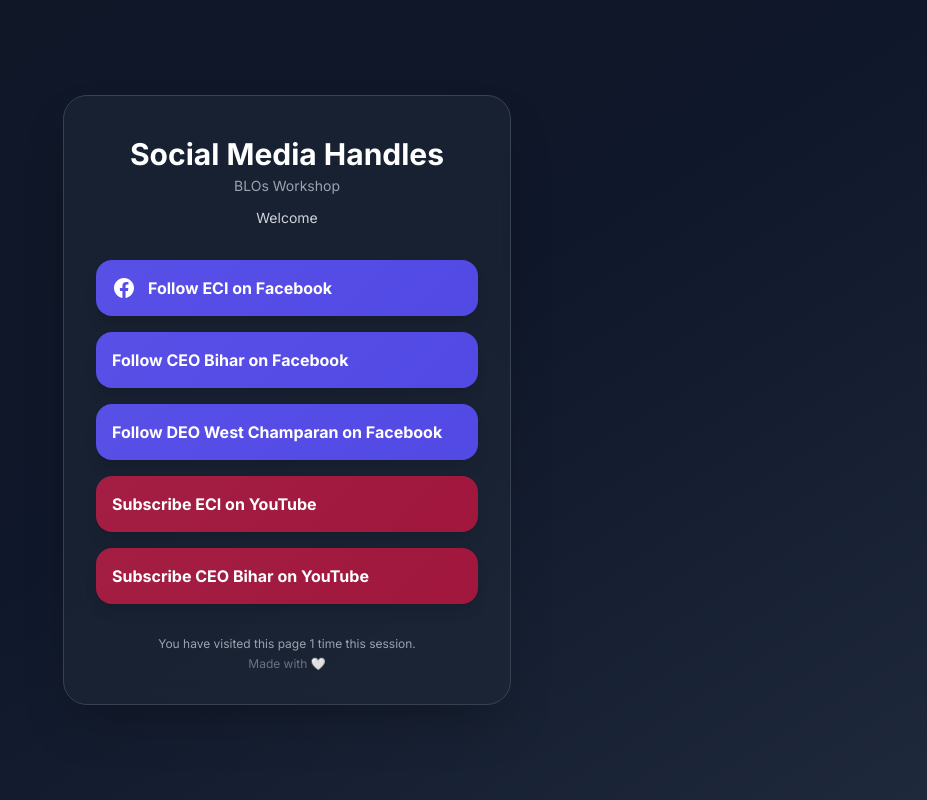
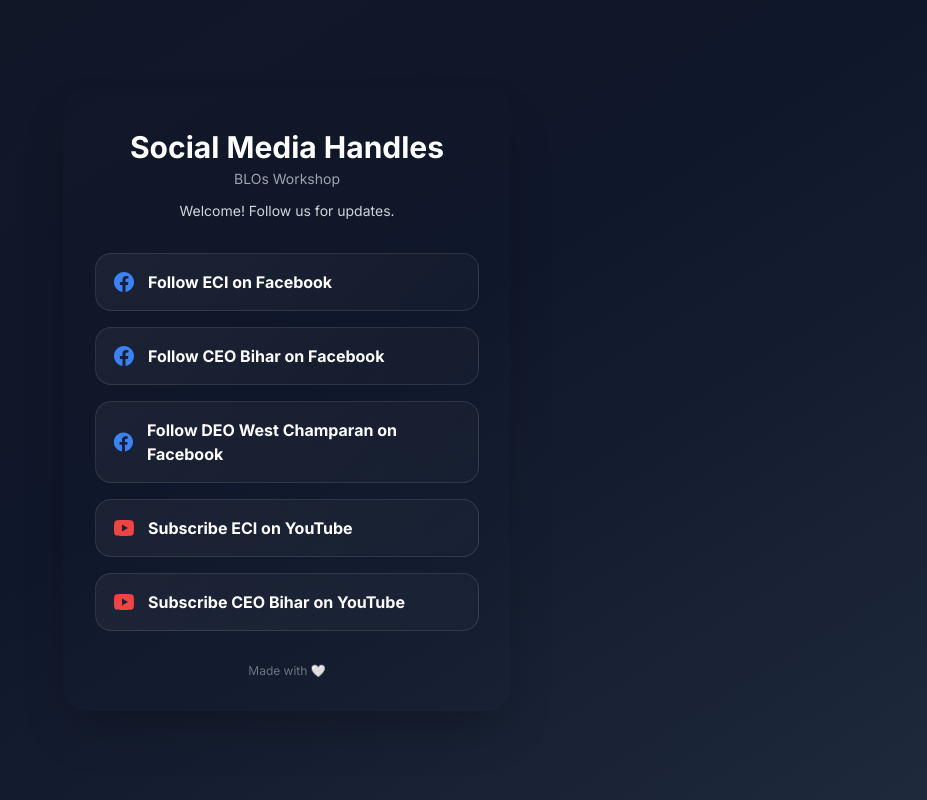
Before and after one commit to itmwestchamparan/workshop, a plain HTML site: page index.html in a window 1280 px wide. Shown: the whole page, without its empty margins (353-1280 px from the left). Drawn offline with nearby package versions, Linux system fonts and the light colour scheme.

Commit message:
Update index.html

```diff
--- a/index.html
+++ b/index.html
@@ -20,84 +20,75 @@
     .animate-fade-in {
       animation: fadeIn 0.6s ease-out forwards;
     }
-    .social-link-fb, .social-link-yt {
+    .card {
+      backdrop-filter: blur(6px);
       background: linear-gradient(135deg, rgba(255,255,255,0.05) 0%, rgba(255,255,255,0.02) 100%);
-      backdrop-filter: blur(2px);
+      border: 1px solid rgba(255, 255, 255, 0.1);
     }
-    .social-link-fb {
-      background-color: #4f46e5;
-    }
-    .social-link-fb:hover {
-      background-color: #4338ca;
-    }
-    .social-link-yt {
-      background-color: #9f1239;
-    }
-    .social-link-yt:hover {
-      background-color: #881337;
+    .card:hover {
+      box-shadow: 0 0 25px rgba(255, 255, 255, 0.15);
+      transform: scale(1.05);
     }
   </style>
 </head>
 <body class="bg-gradient-to-br from-gray-900 via-slate-900 to-slate-800 min-h-screen flex items-center justify-center p-4">
 
-  <div class="w-full max-w-md mx-auto bg-gray-800/60 backdrop-blur-md rounded-3xl shadow-2xl p-8 border border-gray-700 animate-fade-in">
+  <div class="w-full max-w-md mx-auto rounded-3xl shadow-2xl p-8 animate-fade-in">
 
     <div class="flex flex-col items-center text-center">
       <h1 class="text-3xl font-bold text-white mt-2">Social Media Handles</h1>
       <p class="text-sm text-gray-400 mt-1">BLOs Workshop</p>
-      <p class="text-sm text-gray-300 mt-3 max-w-xs">Welcome</p>
+      <p class="text-sm text-gray-300 mt-3 max-w-xs">Welcome! Follow us for updates.</p>
     </div>
 
     <div class="mt-8 space-y-4">
-      <!-- Facebook Link 1 -->
+
       <a href="https://www.facebook.com/ECI/" target="_blank" rel="noopener noreferrer"
-        class="social-link-fb group flex items-center justify-between w-full text-white font-semibold p-4 rounded-2xl transition-all duration-300 transform hover:scale-105 shadow-lg">
-        <div class="flex items-center">
-          <svg class="w-6 h-6 mr-3" fill="currentColor" viewBox="0 0 24 24">
-            <path d="M22 12c0-5.523-4.477-10-10-10S2 6.477 2 12c0 4.991 3.657 9.128 8.438 9.878v-6.987h-2.54V12h2.54V9.797c0-2.506 1.492-3.89 3.777-3.89 1.094 0 2.238.195 2.238.195v2.46h-1.26c-1.243 0-1.63.771-1.63 1.562V12h2.773l-.443 2.89h-2.33v6.988C18.343 21.128 22 16.991 22 12z"/>
-          </svg>
-          Follow ECI on Facebook
-        </div>
+        class="card group flex items-center w-full text-white font-semibold p-4 rounded-2xl transition-all duration-300 transform">
+        <svg class="w-6 h-6 mr-3 text-blue-500" fill="currentColor" viewBox="0 0 24 24">
+          <path d="M22 12c0-5.523-4.477-10-10-10S2 6.477 2 12c0 4.991 3.657 9.128 8.438 9.878v-6.987h-2.54V12h2.54V9.797c0-2.506 1.492-3.89 3.777-3.89 1.094 0 2.238.195 2.238.195v2.46h-1.26c-1.243 0-1.63.771-1.63 1.562V12h2.773l-.443 2.89h-2.33v6.988C18.343 21.128 22 16.991 22 12z"/>
+        </svg>
+        <span>Follow ECI on Facebook</span>
       </a>
 
-      <!-- Facebook Link 2 -->
       <a href="https://www.facebook.com/BiharCEO/" target="_blank" rel="noopener noreferrer"
-        class="social-link-fb group flex items-center justify-between w-full text-white font-semibold p-4 rounded-2xl transition-all duration-300 transform hover:scale-105 shadow-lg">
-        <div class="flex items-center">Follow CEO Bihar on Facebook</div>
+        class="card group flex items-center w-full text-white font-semibold p-4 rounded-2xl transition-all duration-300 transform">
+        <svg class="w-6 h-6 mr-3 text-blue-500" fill="currentColor" viewBox="0 0 24 24">
+          <path d="M22 12c0-5.523-4.477-10-10-10S2 6.477 2 12c0 4.991 3.657 9.128 8.438 9.878v-6.987h-2.54V12h2.54V9.797c0-2.506 1.492-3.89 3.777-3.89 1.094 0 2.238.195 2.238.195v2.46h-1.26c-1.243 0-1.63.771-1.63 1.562V12h2.773l-.443 2.89h-2.33v6.988C18.343 21.128 22 16.991 22 12z"/>
+        </svg>
+        <span>Follow CEO Bihar on Facebook</span>
       </a>
 
-      <!-- Facebook Link 3 -->
       <a href="https://www.facebook.com/dm.westchamparan/" target="_blank" rel="noopener noreferrer"
-        class="social-link-fb group flex items-center justify-between w-full text-white font-semibold p-4 rounded-2xl transition-all duration-300 transform hover:scale-105 shadow-lg">
-        <div class="flex items-center">Follow DEO West Champaran on Facebook</div>
+        class="card group flex items-center w-full text-white font-semibold p-4 rounded-2xl transition-all duration-300 transform">
+        <svg class="w-6 h-6 mr-3 text-blue-500" fill="currentColor" viewBox="0 0 24 24">
+          <path d="M22 12c0-5.523-4.477-10-10-10S2 6.477 2 12c0 4.991 3.657 9.128 8.438 9.878v-6.987h-2.54V12h2.54V9.797c0-2.506 1.492-3.89 3.777-3.89 1.094 0 2.238.195 2.238.195v2.46h-1.26c-1.243 0-1.63.771-1.63 1.562V12h2.773l-.443 2.89h-2.33v6.988C18.343 21.128 22 16.991 22 12z"/>
+        </svg>
+        <span>Follow DEO West Champaran on Facebook</span>
       </a>
 
-      <!-- YouTube Link 1 -->
       <a href="https://www.youtube.com/@ECIVoterEducation" target="_blank" rel="noopener noreferrer"
-        class="social-link-yt group flex items-center justify-between w-full text-white font-semibold p-4 rounded-2xl transition-all duration-300 transform hover:scale-105 shadow-lg">
-        <div class="flex items-center">Subscribe ECI on YouTube</div>
+        class="card group flex items-center w-full text-white font-semibold p-4 rounded-2xl transition-all duration-300 transform">
+        <svg class="w-6 h-6 mr-3 text-red-500" fill="currentColor" viewBox="0 0 24 24">
+          <path d="M21.582,6.186c-0.23-0.814-0.908-1.491-1.722-1.722C18.256,4,12,4,12,4S5.744,4,4.14,4.464 c-0.814,0.23-1.491,0.908-1.722,1.722C2,7.79,2,12,2,12s0,4.21,0.418,5.814c0.23,0.814,0.908,1.491,1.722,1.722 C5.744,20,12,20,12,20s6.256,0,7.86-0.464c0.814-0.23,1.491-0.908,1.722-1.722C22,16.21,22,12,22,12S22,7.79,21.582,6.186z M10,15.464V8.536L16,12L10,15.464z"/>
+        </svg>
+        <span>Subscribe ECI on YouTube</span>
       </a>
 
-      <!-- YouTube Link 2 -->
       <a href="https://www.youtube.com/@ceobihar" target="_blank" rel="noopener noreferrer"
-        class="social-link-yt group flex items-center justify-between w-full text-white font-semibold p-4 rounded-2xl transition-all duration-300 transform hover:scale-105 shadow-lg">
-        <div class="flex items-center">Subscribe CEO Bihar on YouTube</div>
+        class="card group flex items-center w-full text-white font-semibold p-4 rounded-2xl transition-all duration-300 transform">
+        <svg class="w-6 h-6 mr-3 text-red-500" fill="currentColor" viewBox="0 0 24 24">
+          <path d="M21.582,6.186c-0.23-0.814-0.908-1.491-1.722-1.722C18.256,4,12,4,12,4S5.744,4,4.14,4.464 c-0.814,0.23-1.491,0.908-1.722,1.722C2,7.79,2,12,2,12s0,4.21,0.418,5.814c0.23,0.814,0.908,1.491,1.722,1.722 C5.744,20,12,20,12,20s6.256,0,7.86-0.464c0.814-0.23,1.491-0.908,1.722-1.722C22,16.21,22,12,22,12S22,7.79,21.582,6.186z M10,15.464V8.536L16,12L10,15.464z"/>
+        </svg>
+        <span>Subscribe CEO Bihar on YouTube</span>
       </a>
+
     </div>
 
     <div class="text-center mt-8">
-      <p id="visit-counter" class="text-xs text-gray-400">Loading visit count...</p>
-      <p class="text-xs text-gray-500 mt-1">Made with 🤍</p>
+      <p class="text-xs text-gray-500">Made with 🤍</p>
     </div>
 
   </div>
-
-  <script>
-    // Simple localStorage visit counter
-    let count = localStorage.getItem('visitCount');
-    count = count ? parseInt(count) + 1 : 1;
-    localStorage.setItem('visitCount', count);
-    document.getElementById('visit-counter').innerText = `You have visited this page ${count} ${count === 1 ? 'time' : 'times'} this session.`;
-  </script>
 </body>
 </html>
```
